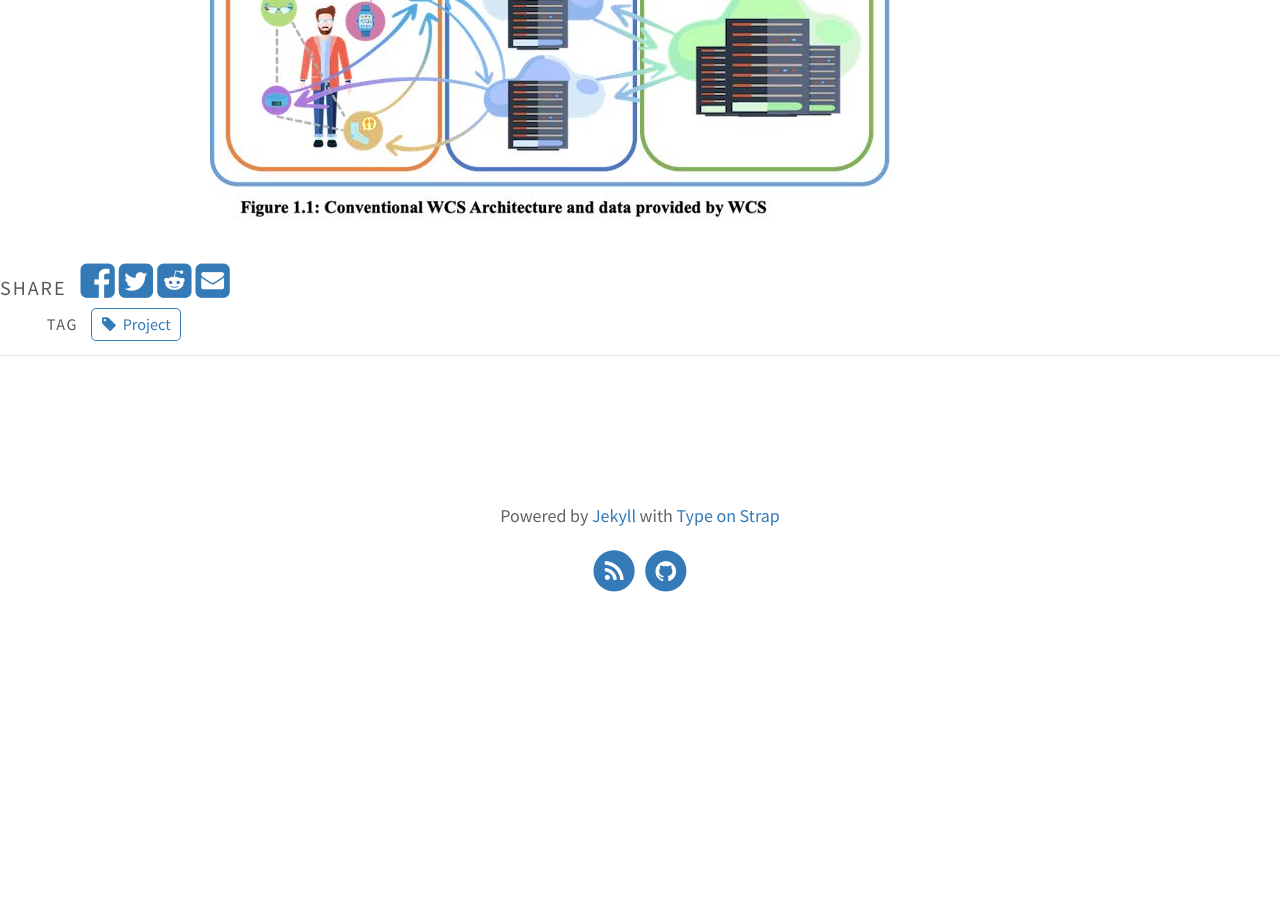
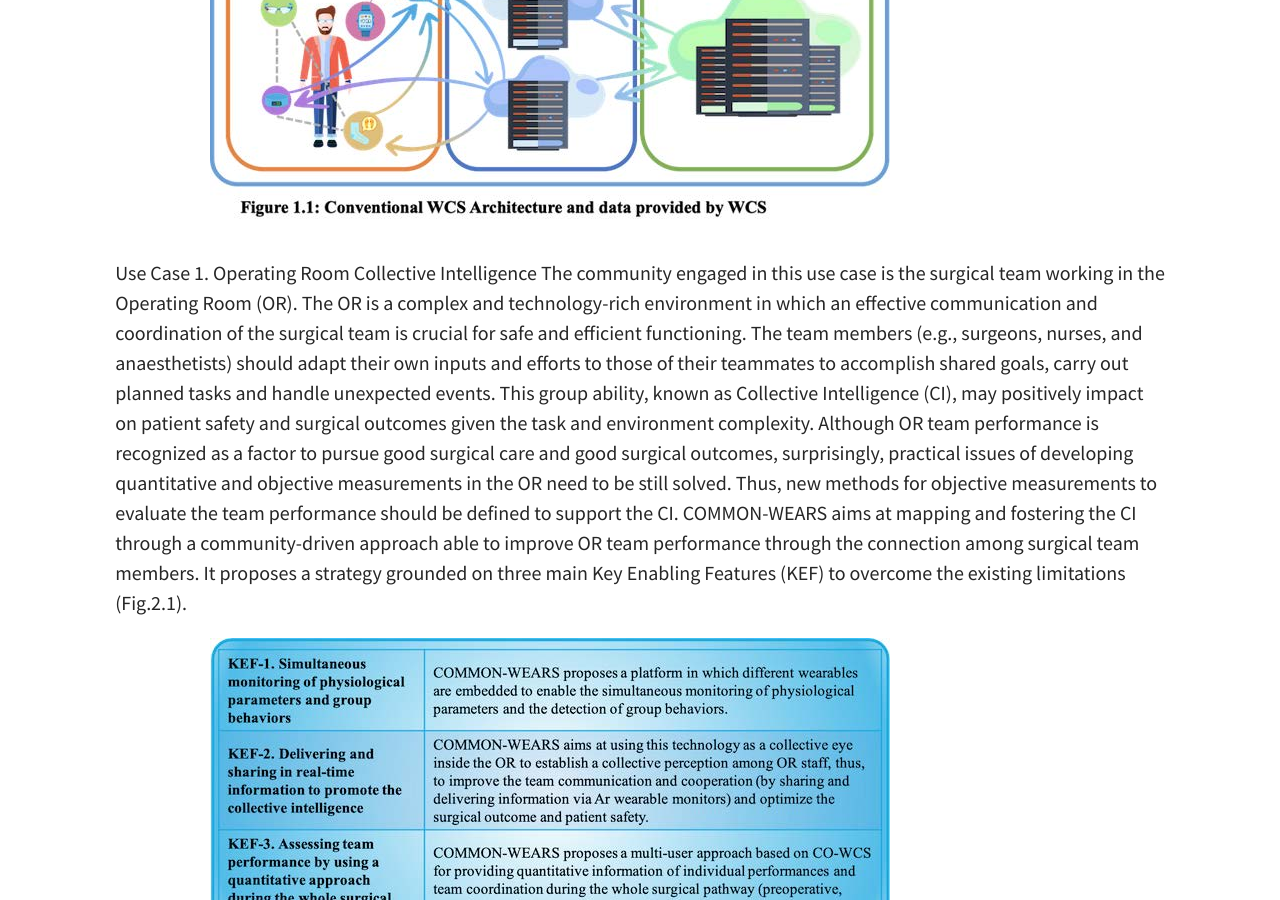
Before and after one commit to common-wears/2022, a Jekyll site: the page built from pages/project.md, in a window 1280 px wide and 900 px high, scrolled down 1110 px. Built offline with Jekyll 4.4.1, drawn with Linux system fonts in a browser that asks for light colours; before the commit the page ends 1743 px from its top, so only the background shows below that.

Commit message:
Update project.md

```diff
--- a/pages/project.md
+++ b/pages/project.md
@@ -13,4 +13,15 @@ approach. COMMON-WEARS addresses these concerns by proposing a new way to boost
 associated engineering tools. These solutions aim at overcoming the lack of cooperation and multi-user orientation, collective system programming, trustworthiness, interoperability, and scalability of current WCS.
 Feasibility and effectiveness of our approach will be assessed via both real and simulated community-oriented use cases in three areas: primary health care, emergency response and pandemic management.
 
-![f](../assets/img/project/modelloA_2020HCWWLP_1.jpg "Conventional WCS Architecture and data provided by WCS")
+![fig_1](../assets/img/project/modelloA_2020HCWWLP_1.jpg "Conventional WCS Architecture and data provided by WCS")
+
+Use Case 1. Operating Room Collective Intelligence
+The community engaged in this use case is the surgical team working in the Operating Room (OR). The OR is a complex and technology-rich environment in which an effective communication and coordination of the
+surgical team is crucial for safe and efficient functioning. The team members (e.g., surgeons, nurses, and anaesthetists) should adapt their own inputs and efforts to those of their teammates to accomplish shared
+goals, carry out planned tasks and handle unexpected events. This group ability, known as Collective Intelligence (CI), may positively impact on patient safety and surgical outcomes given the task and environment
+complexity. Although OR team performance is recognized as a factor to pursue good surgical care and good surgical outcomes, surprisingly, practical issues of developing quantitative and objective measurements in the
+OR need to be still solved. Thus, new methods for objective measurements to evaluate the team performance should be defined to support the CI. COMMON-WEARS aims at mapping and fostering the CI through a
+community-driven approach able to improve OR team performance through the connection among surgical team members. It proposes a strategy grounded on three main Key Enabling Features (KEF) to overcome the
+existing limitations (Fig.2.1).
+
+![fig_2](../assets/img/project/modelloA_2020HCWWLP_2.jpg "Conventional WCS Architecture and data provided by WCS")
```
